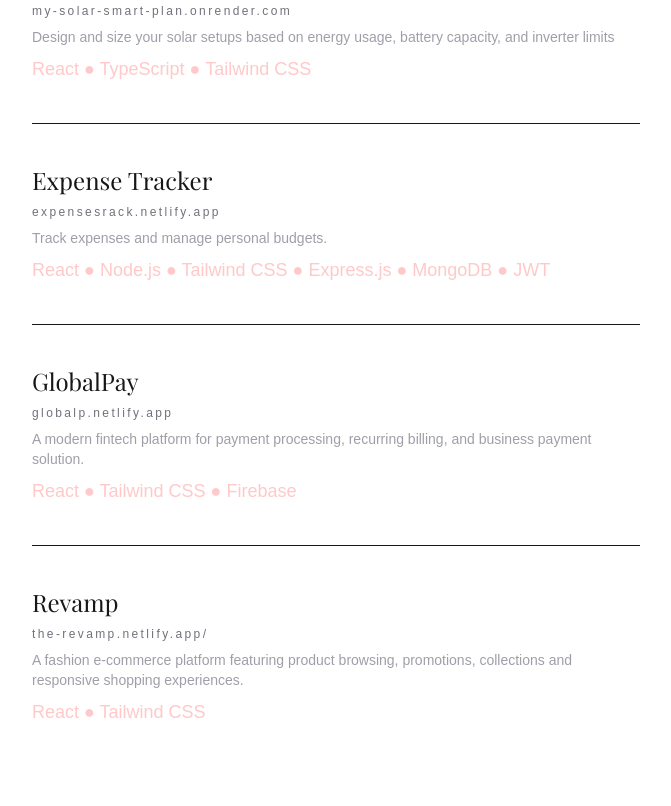
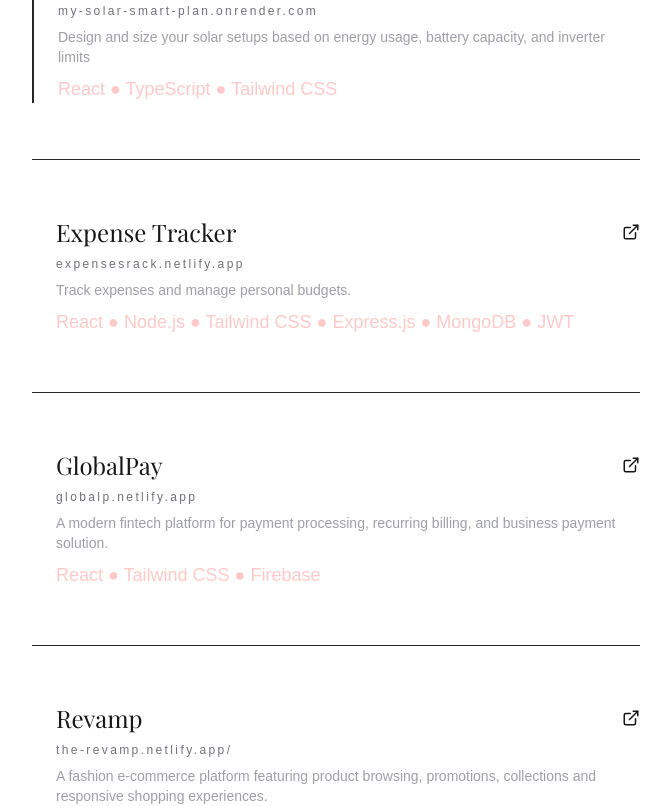
Before and after one commit to onaolapomay/portfolio, a Next.js app: page / in a window 1280 px wide. Shown: the part 1080-1886 px from the top of the page, without its empty margins (304-975 px from the left). Built offline with nearby package versions, Linux system fonts and the light colour scheme; no server answers; a web font is replaced by a local one.

Commit message:
added link icon

```diff
--- a/app/page.tsx
+++ b/app/page.tsx
@@ -1,5 +1,6 @@
 import SpotifyNowPlaying from './SpotifyNowPlaying';
 import TechStack from './components/TechStack';
+import { ExternalLink } from 'lucide-react';
 
 export default async function Home() {
 
@@ -67,34 +68,39 @@ export default async function Home() {
           </h2>
           <hr className="my-4 border-zinc-800" />
 
-          <a href="https://my-solar-smart-plan.onrender.com/" className="block py-10"
+          <a href="https://my-solar-smart-plan.onrender.com/" className="group block py-10"
             target="_blank"
             rel="noopener noreferrer"
           >
+
+              <div className='border-l-2 group-hover:border-zinc-400 border-zinc-800 pl-6 transition-colors duration-300'>
                 <div className="flex items-center justify-between">
-            <div>
                 <h3 className="text-2xl"
                 style={{ fontFamily: "var(--font-playfair)"}}>My Solar Smart Plan</h3>
+                <ExternalLink size={18} className="ml-auto transition-transform duration-200 group-hover:translate-x-1 group-hover:translate-y-1" />
+                </div>
                 <p className="mt-2 text-xs tracking-[0.2em] text-zinc-500">my-solar-smart-plan.onrender.com</p>
-
                 <p className="mt-2 text-sm text-zinc-400">
                   Design and size your solar setups based on energy usage, battery capacity, and inverter limits
                 </p>
 
                 <p className='mt-2 text-lg text-red-200'>React ● TypeScript ● Tailwind CSS</p>
-            </div>
+
           </div>
           </a>
-          <hr className="my-4border-zinc-800" />
+          <hr className="my-4 border-zinc-800" />
 
-          <a href="https://expensesrack.netlify.app/" className="block py-10"
+          <a href="https://expensesrack.netlify.app/" className="group block py-10"
             target="_blank"
             rel="noopener noreferrer"
           >
+
+            <div className='group-hover:border-l-2 group-hover:border-zinc-400 border-zinc-800 pl-6 transition-colors duration-300'>
               <div className="flex items-center justify-between">
-            <div>
               <h3 className="text-2xl"
               style={{ fontFamily: "var(--font-playfair)"}}>Expense Tracker</h3>
+                <ExternalLink size={18} className="ml-auto transition-transform duration-200 group-hover:translate-x-1 group-hover:translate-y-1" />
+              </div>
               <p className="mt-2 text-xs tracking-[0.2em] text-zinc-500">expensesrack.netlify.app</p>
 
               <p className="mt-2 text-sm text-zinc-400">
@@ -102,18 +108,21 @@ export default async function Home() {
               </p>
 
               <p className='mt-2 text-lg text-red-200'>React ● Node.js ● Tailwind CSS ● Express.js ● MongoDB ● JWT</p>
-            </div>
+
           </div>
           </a>
-          <hr className="my-4border-zinc-800" />
+          <hr className="my-4 border-zinc-800" />
 
-            <a href="https://globalp.netlify.app/" className="block py-10"
+            <a href="https://globalp.netlify.app/" className="group block py-10"
             target="_blank"
             rel="noopener noreferrer">
+
+            <div className='group-hover:border-l-2 group-hover:border-zinc-400 border-zinc-800 pl-6 transition-colors duration-300'>
               <div className="flex items-center justify-between">
-            <div>
               <h3 className="text-2xl"
               style={{ fontFamily: "var(--font-playfair)"}}>GlobalPay</h3>
+              <ExternalLink size={18} className="ml-auto transition-transform duration-200 group-hover:translate-x-1 group-hover:translate-y-1" />
+              </div>
               <p className="mt-2 text-xs tracking-[0.2em] text-zinc-500">globalp.netlify.app</p>
 
               <p className="mt-2 text-sm text-zinc-400">
@@ -121,18 +130,21 @@ export default async function Home() {
               </p>
 
               <p className='mt-2 text-lg text-red-200'>React ● Tailwind CSS ● Firebase</p>
-            </div>
+
           </div>
           </a>
-          <hr className="my-4border-zinc-800" />
+          <hr className="my-4 border-zinc-800" />
 
-            <a href="https://the-revamp.netlify.app/" className="block py-10"
+            <a href="https://the-revamp.netlify.app/" className="group block py-10"
             target="_blank"
             rel="noopener noreferrer">
+
+            <div className='group-hover:border-l-2 group-hover:border-zinc-400 border-zinc-800 pl-6 transition-colors duration-300'>
               <div className="flex items-center justify-between">
-            <div>
               <h3 className="text-2xl"
               style={{ fontFamily: "var(--font-playfair)"}}>Revamp</h3>
+              <ExternalLink size={18} className="ml-auto transition-transform duration-200 group-hover:translate-x-1 group-hover:translate-y-1" />
+              </div>
               <p className="mt-2 text-xs tracking-[0.2em] text-zinc-500">the-revamp.netlify.app/</p>
 
               <p className="mt-2 text-sm text-zinc-400">
@@ -140,7 +152,6 @@ export default async function Home() {
               </p>
 
               <p className='mt-2 text-lg text-red-200'>React ● Tailwind CSS</p>
-            </div>
           </div>
           </a>
 
--- a/package.json
+++ b/package.json
@@ -10,6 +10,7 @@
   },
   "dependencies": {
     "dotenv": "^17.4.2",
+    "lucide-react": "^1.18.0",
     "next": "16.2.9",
     "react": "19.2.4",
     "react-dom": "19.2.4",
```
Also changed, not shown: 1 other file (tests, documents, lock files or other folders). Lines whose indentation alone changed are shown as unchanged.
